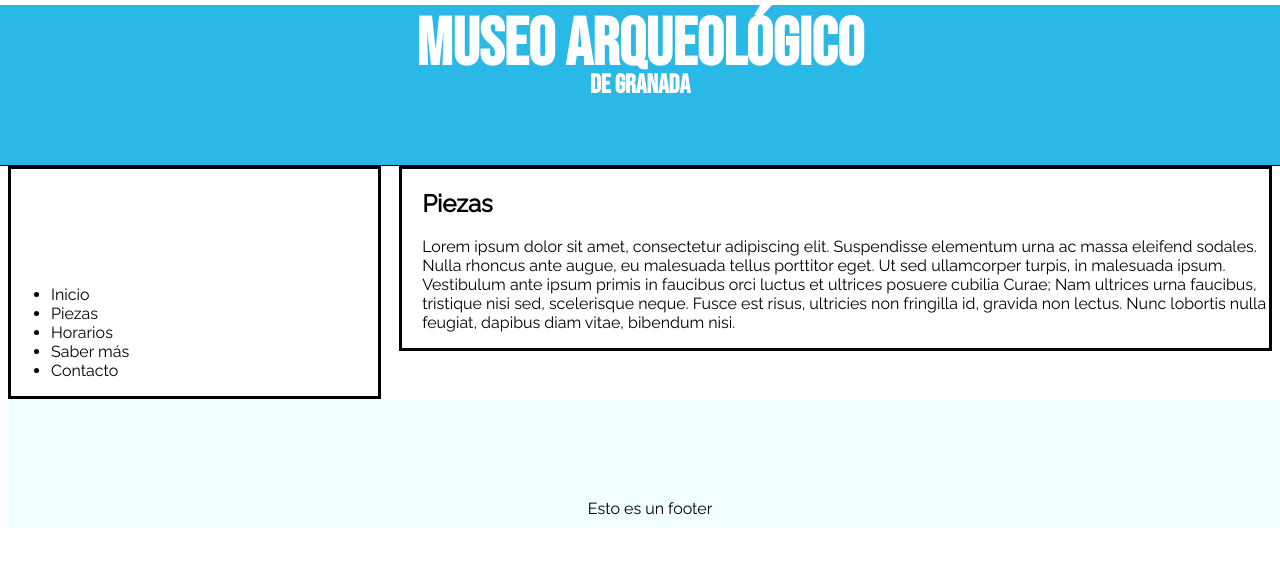
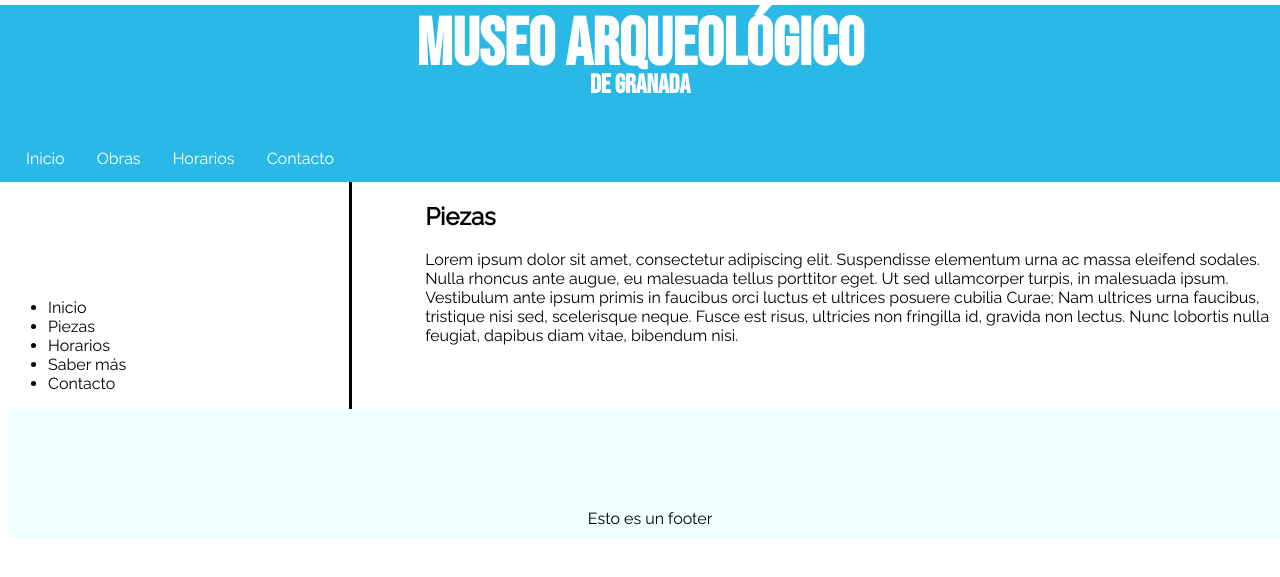
Before and after one commit to JaimeFriass/museo-web, a PHP site: page /principal.html in a window 1280 px wide. Shown: the top 577 px of the page. Run offline with PHP 8.4, Linux system fonts and the light colour scheme.

Commit message:
Subidos nuevos estilos para el menu

```diff
--- a/css/estilos.css
+++ b/css/estilos.css
@@ -11,33 +11,61 @@ body {
 }
 header {
     background-color: #2AB9E7;
-    height: 150px;
+    height: 120px;
     color: white;
     text-align: center;
     font-family: 'bebas', sans-serif;
     padding-bottom: 10px;
     margin: -40px -10px 0px -10px;
-    border-bottom-style: solid;
-    border-width: 1px;
-    border-color: black;
 
 }
 
+.menu {
+    width: 100%;
+    clear: both;
+    background-color: #2AB9E7;
+}
+
+.menu ul {
+    list-style-type: none;
+    margin: 0;
+    padding: 14px 14px 14px 14px;
+    background-color: #2AB9E7;
+    width: 100%;
+    margin-left: -10px;
+
+}
+
+.menu li {
+    text-align: center;
+    display: inline;
+}
+
+.menu li a {
+    padding: 14px 14px 14px 14px;
+    text-decoration: none;
+    background-color: #2AB9E7;
+    color: white;
+}
+
+.menu li a:hover {
+    background-color: white;
+    color: black;
+}
 
 
 aside {
-    width: 29%;
+    width: 27%;
     float: left;
     border-right: solid black;
     padding-top: 100px;
-    border: solid black;
 }
+
 
 article {
     width: 67%;
     float: right;
     padding-left: 20px;
-    border: solid black;
 }
 
 header h1 {
--- a/principal.html
+++ b/principal.html
@@ -10,6 +10,15 @@
     <header>
        <h1>MUSEO ARQUEOLÓGICO</h1><h2>de Granada</h2>
     </header>
+
+    <div class="menu">
+        <ul>
+            <li><a href="">Inicio</a></li>
+            <li><a href="">Obras</a></li>
+            <li><a href="">Horarios</a></li>
+            <li><a href="">Contacto</a></li>
+        </ul>
+    </div>
 
     <article>
         <h1>Piezas</h1>
```
